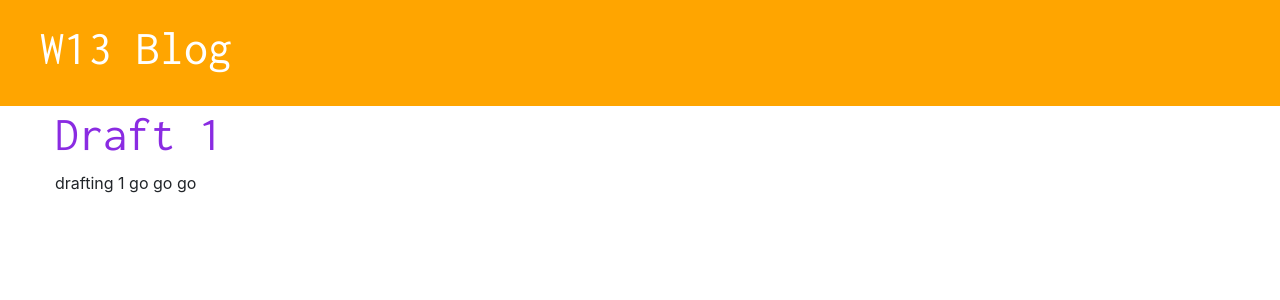
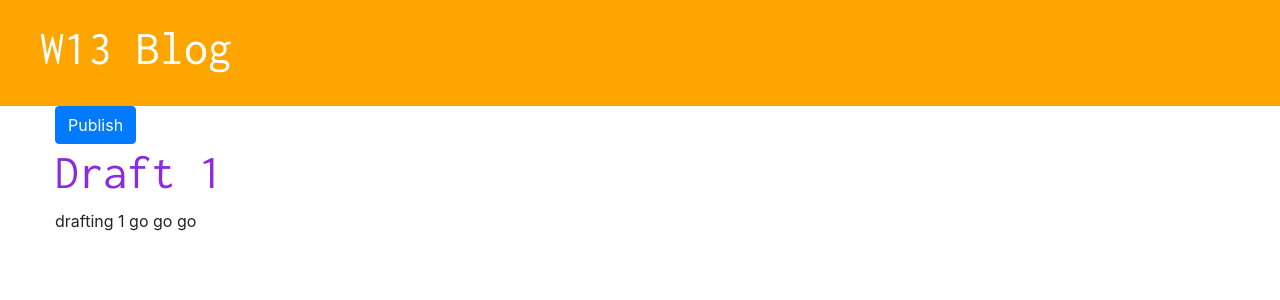
Before and after one commit to HericSaurus/my_django_site, a Django app: page /post/6/ in a window 1280 px wide. Shown: the top 300 px of the page. Run offline with Django 3.2, Linux system fonts and the light colour scheme; data comes from the database, SQL or seed files in the repository; both versions use the stored data as it was after the commit; some libraries are stand-ins or nearby versions.

Commit message:
Add feature to draft post

```diff
--- a/blog/templates/blog/base.html
+++ b/blog/templates/blog/base.html
@@ -16,6 +16,7 @@
 
     {% if user.is_authenticated %}
         <a class="top-menu" href="{% url 'post_new' %}"><i class="fas fa-plus-circle fa-5x" style="color: white"></i></a>
+        <a href="{% url 'post_draft_list' %}" class="top-menu"><i class="fas fa-drafting-compass fa-5x"></i></a>
     {% endif %}
     <h1><a href="{% url 'post_list' %}">W13 Blog</a></h1>
 
--- a/blog/templates/blog/post_detail.html
+++ b/blog/templates/blog/post_detail.html
@@ -10,7 +10,11 @@
                 <br>
                 {{ post.published_date }}
             </div>
-        {% endif %}
+
+            {% else %}
+                <a href="{% url 'post_publish' pk=post.pk %}" class="btn btn-primary">Publish</a>
+
+            {% endif %}
 
         <h1> {{ post.title }}</h1>
         <p>{{ post.text|linebreaksbr }}</p>
--- a/blog/urls.py
+++ b/blog/urls.py
@@ -6,5 +6,8 @@ urlpatterns = [
     path('',views.post_list,name='post_list'),
     path('post/<int:pk>/',views.post_detail, name='post_detail'),
     path('post/new/', views.post_new, name='post_new'),
-    path('post/<int:pk>/edit', views.post_edit,name='post_edit')
+    path('post/<int:pk>/edit', views.post_edit,name='post_edit'),
+    path('drafts',views.post_draft_list,name='post_draft_list'),
+    path('post/<int:pk>/publish/', views.post_publish, name='post_publish')
+
 ]
--- a/blog/views.py
+++ b/blog/views.py
@@ -45,3 +45,16 @@ def post_edit(request,pk):
         form = PostForm(instance=post)
         stuff_for_frontend = {'form' : form}
     return render(request,'blog/post_edit.html',stuff_for_frontend)
+
+
+def post_draft_list(request):
+    posts = Post.objects.filter(published_date__isnull=True).order_by('-created_date')
+    stuff_for_frontend = {'posts' : posts }
+    return render(request, 'blog/post_draft_list.html',stuff_for_frontend)
+
+
+def post_publish(request,pk):
+    post = get_object_or_404(Post, pk=pk)
+    post.publish()
+    #refer back publish() above
+    return redirect('post_detail',pk=pk)
```
Also changed, not shown: blog/templates/blog/post_draft_list.html (added, +15 -0 lines), db.sqlite3.
